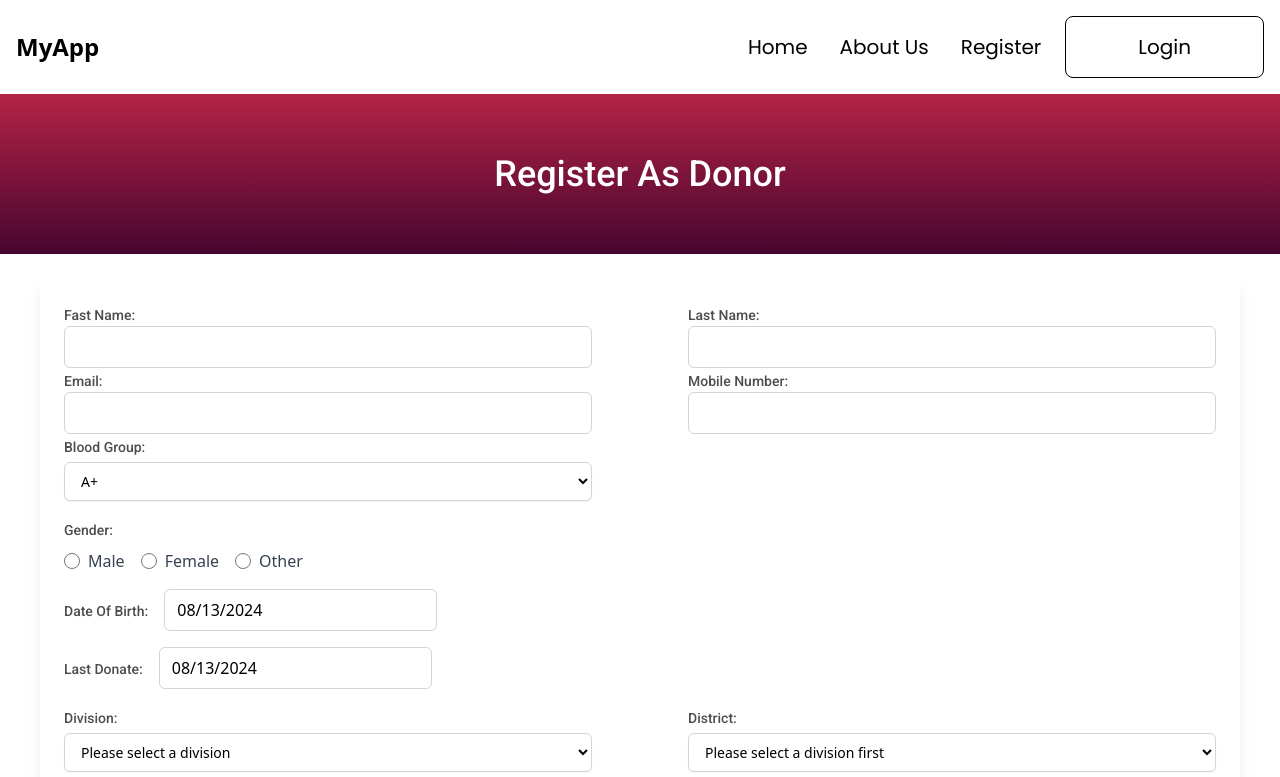
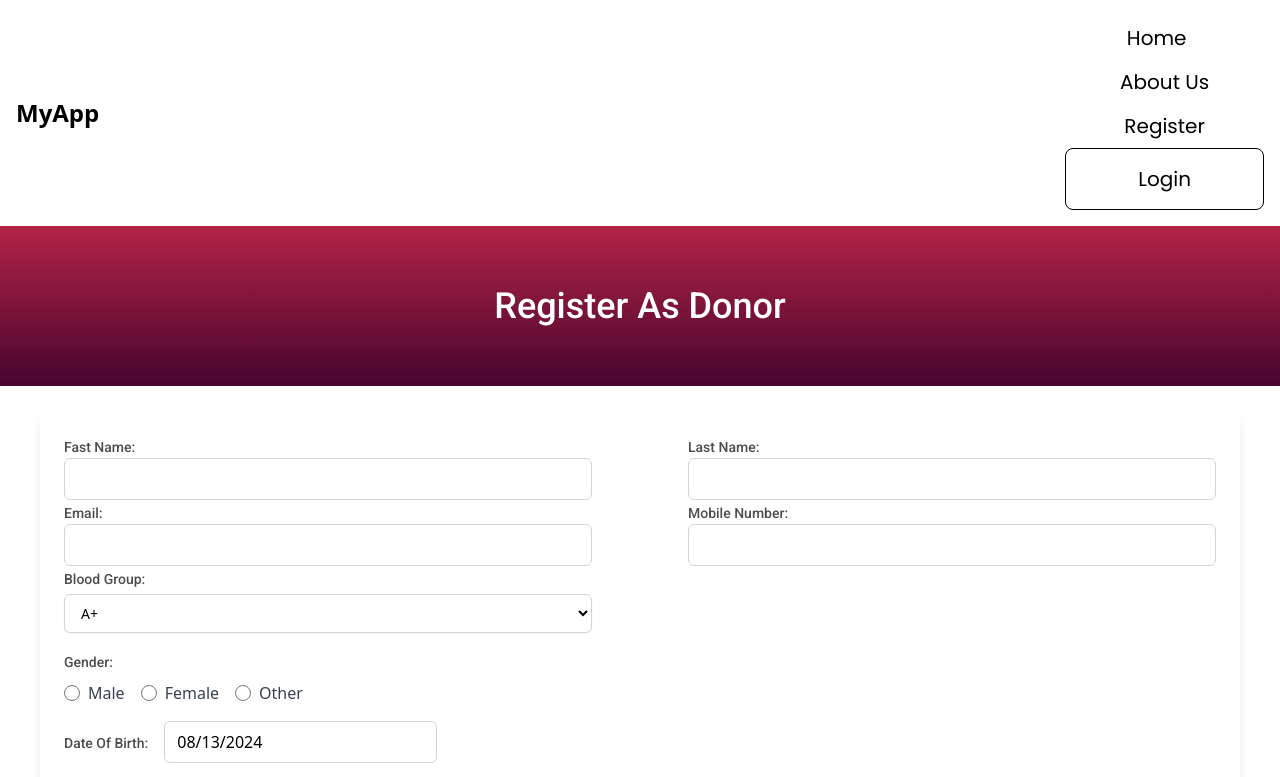
Before and after one commit to rifatjayed/Blood_Donation, a React (Vite) app: page /Register in a window 1280 px wide. Shown: the top 777 px of the page. Built offline with nearby package versions, Linux system fonts and the light colour scheme.

Commit message:
menubar responsive done

```diff
--- a/src/components/Menubar.jsx
+++ b/src/components/Menubar.jsx
@@ -1,35 +1,3 @@
-// import { Link } from "react-router-dom";
-
-// const Menubar = () => {
-//   return (
-//     <div>
-//       {/* <nav className="bg-[#e42313]">
-
-//       </nav> */}
-
-//       <header className="bg-white text-[#c6414c]">
-//         <nav className="container mx-auto flex justify-between items-center p-4">
-//           <div className="text-2xl font-semibold">MyApp</div>
-//           <ul className="flex space-x-4 font-serif">
-//             <li>
-//               <Link to="/">Home</Link>
-//             </li>
-//             <li>
-//               <Link to="AboutUs">About Us</Link>
-//             </li>
-//             <li>
-//               <Link to="Login">Login</Link>
-//             </li>
-//             <li>
-//               <Link to="Register">Register</Link>
-//             </li>
-//           </ul>
-//         </nav>
-//       </header>
-//     </div>
-//   );
-// };
-
 import { useState } from "react";
 import { Link } from "react-router-dom";
 
@@ -75,7 +43,7 @@ const Menubar = () => {
 
           {/* Navigation Links */}
           <ul
-            className={`md:flex md:space-x-4 font-poppins text-xl flex items-center justify-center ${
+            className={`md:flex md:space-x-4 font-poppins text-xl flex flex-col items-center justify-center ${
               isOpen ? "block" : "hidden"
             } md:block`}
           >
@@ -121,7 +89,7 @@ const Menubar = () => {
             <Link to="/Login">
               <button
                 onClick={() => handleClick("login")}
-                className={`border border-black rounded-lg py-2 px-16${
+                className={`border border-black rounded-lg md:py-2 px-4 md:px-16${
                   active === "login" ? " bg-[#6A0B37] text-white" : ""
                 }`}
               >
```
